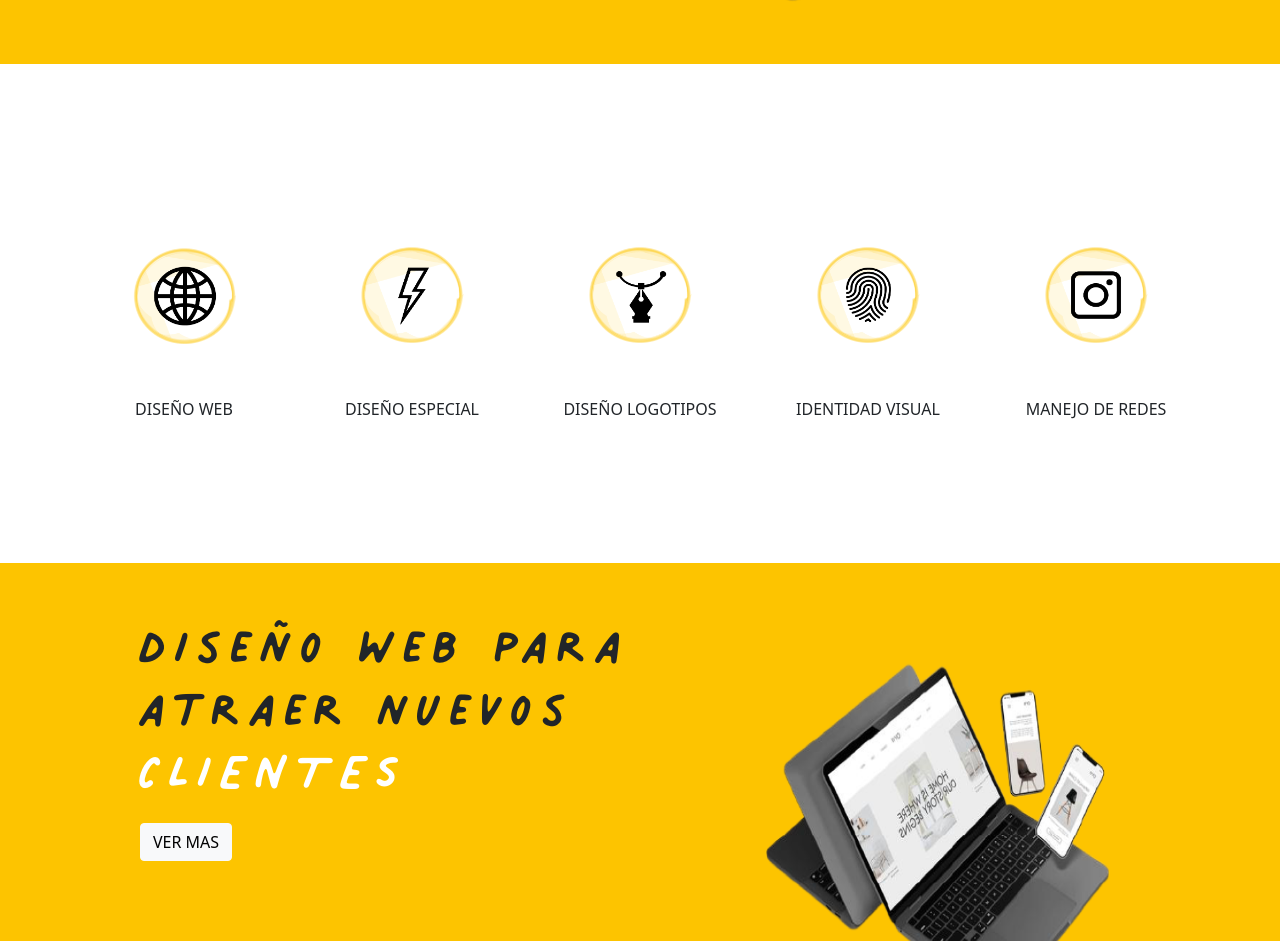
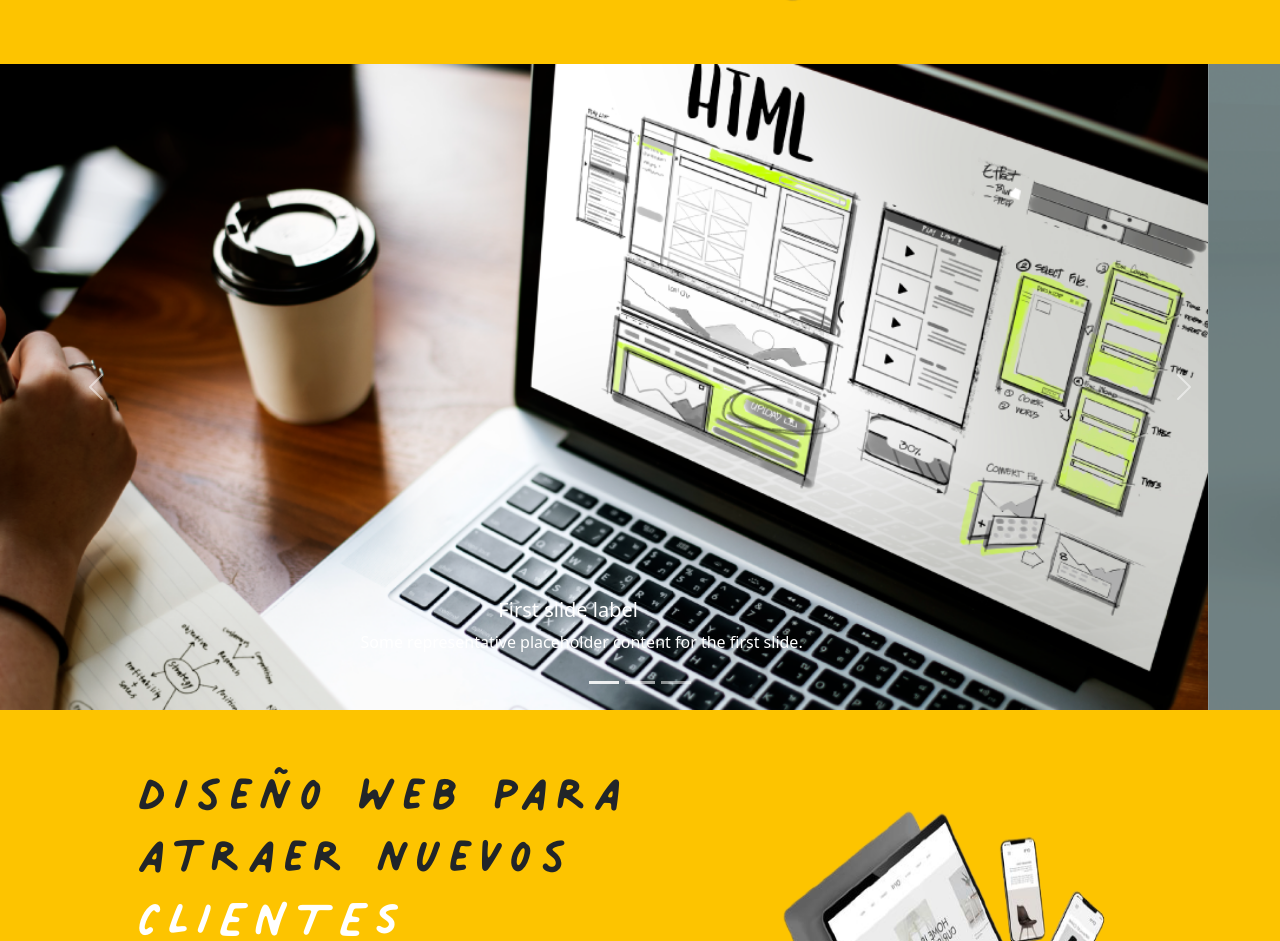
Before and after one commit to fmartinv/diseno, a plain HTML site: page index.html in a window 1280 px wide. Shown: the part 637-1578 px from the top of the page. Drawn offline with nearby package versions, Linux system fonts and the light colour scheme.

Commit message:
cambios img

```diff
--- a/index.html
+++ b/index.html
@@ -58,7 +58,7 @@
 
 
 
-    <div class="container-fluid cajamarilla ">
+    <div class="container-fluid cajamarilla">
       <div class="container mt-5">
         <div class="row">
         <div class="col-11 col-lg-5 mt-5 text-start ">
@@ -93,42 +93,44 @@
       </div>
     </div>
 
-    <div class="container white">
-      <div class="row">
-        <div class="col-md-2 icons marginadjust mt-5 text-center">
-          <a href="servicios.html"><img src="assets/Pagina web-05.png" alt="" /></a>
-          <div class="col-auto mt-5 text-center marginadjust">
-            <h6 class="mb-3 text-center">DISEÑO WEB</h6>
-
+    <div class="col-auto">
+      <div id="carouselExampleCaptions" class="carousel slide" data-bs-ride="carousel">
+  <div class="carousel-indicators">
+    <button type="button" data-bs-target="#carouselExampleCaptions" data-bs-slide-to="0" class="active" aria-current="true" aria-label="Slide 1"></button>
+    <button type="button" data-bs-target="#carouselExampleCaptions" data-bs-slide-to="1" aria-label="Slide 2"></button>
+    <button type="button" data-bs-target="#carouselExampleCaptions" data-bs-slide-to="2" aria-label="Slide 3"></button>
+  </div>
+  <div class="carousel-inner">
+    <div class="carousel-item active">
+      <img src="assets/design-1_Mesa de trabajo 1-07.png" class="d-block w-100" alt="...">
+      <div class="carousel-caption d-none d-md-block">
+        <h5>First slide label</h5>
+        <p>Some representative placeholder content for the first slide.</p>
       </div>
     </div>
-        <div class="col-md-2 icons mt-5 marginadjust text-center">
-          <a href="servicios.html"> <img src="assets/Pagina web-06.png"  alt="" /></a>
-             <div class="col-auto mt-5 marginadjust">
-            <h6 class="mb-3">DISEÑO ESPECIAL</h6>
-
+    <div class="carousel-item">
+      <img src="assets/notebook-1_Mesa de trabajo 1-01.png" class="d-block w-100" alt="...">
+      <div class="carousel-caption d-none d-md-block">
+        <h5>Second slide label</h5>
+        <p>Some representative placeholder content for the second slide.</p>
       </div>
     </div>
-        <div class="col-md-2 icons mx-auto mt-5 marginadjust text-center">
-          <a href="servicios.html"><img src="assets/Pagina web-07.png"  alt="" /></a>
-          <div class="col-auto mt-5 marginadjust">
-            <h6 class="mb-3 text-center">DISEÑO LOGOTIPOS</h6>
-
+    <div class="carousel-item">
+      <img src="assets/notebook-1_Mesa de trabajo 1-02.png" class="d-block w-100" alt="...">
+      <div class="carousel-caption d-none d-md-block">
+        <h5>Third slide label</h5>
+        <p>Some representative placeholder content for the third slide.</p>
       </div>
     </div>
-        <div class="col-md-2 icons mt-5 marginadjust text-center hvr-pulse-grow ">
-          <a href="servicios.html"><img src="assets/Pagina web-08.png"  alt="" /></a>
-           <div class="col-auto mt-5 marginadjust">
-            <h6 class="mb-3 text-center">IDENTIDAD VISUAL</h6>
-
   </div>
-        </div>
-        <div class="col-md-2 icons mt-5 marginadjust text-center">
-          <a href="servicios.html"><img src="assets/Pagina web-09.png" alt="" /></a>
-          <div class="col-auto mt-5 marginadjust">
-            <h6 class="mb-3 text-center">MANEJO DE REDES</h6>
-          </div>
-        </div>
+  <button class="carousel-control-prev" type="button" data-bs-target="#carouselExampleCaptions" data-bs-slide="prev">
+    <span class="carousel-control-prev-icon" aria-hidden="true"></span>
+    <span class="visually-hidden">Previous</span>
+  </button>
+  <button class="carousel-control-next" type="button" data-bs-target="#carouselExampleCaptions" data-bs-slide="next">
+    <span class="carousel-control-next-icon" aria-hidden="true"></span>
+    <span class="visually-hidden">Next</span>
+  </button>
 </div>
     </div>
     <div class="container-fluid cajamarilla">
--- a/style.css
+++ b/style.css
@@ -73,10 +73,10 @@ footer {
 }
 
 .cursiva {
-  font-size: 2.2rem;
-  font-weight: 400;
-  font-style: oblique;
-  font-family: 'poppins';
+  font-size: 2.8rem;
+  font-weight: 600;
+  font-style: italic;
+  font-family: 'caveat';
   line-height: 14%;
 }
 .grande {
```
Also changed, not shown: servicios.html (+6 -6 lines), assets/Pagina web-05.png (deleted), assets/Pagina web-06.png (deleted), assets/Pagina web-07.png (deleted), assets/Pagina web-08.png (deleted), assets/Pagina web-09.png (deleted), png/Pagina web-39.png (added), png/Pagina web-40.png (added), png/Pagina web-41.png (added), png/Pagina web-42.png (added), png/Pagina web-43.png (added), png/Pagina web-44.png, png/png39.png (deleted), png/png40.png (deleted), 3 more files. Lines whose indentation alone changed are shown as unchanged.
